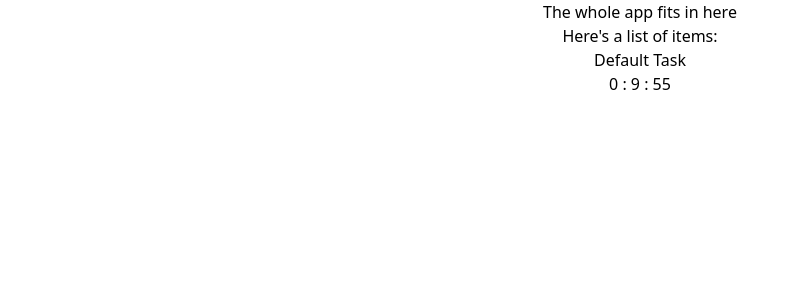
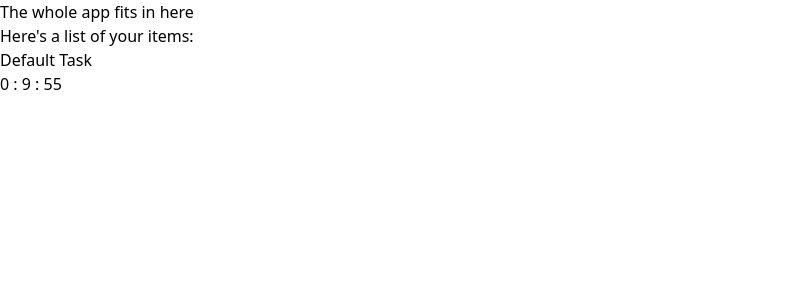
Before and after one commit to LaustinSpayce/countdown-timer, a React (Create React App) app: page / in a window 1280 px wide. Shown: the top 300 px of the page, without its empty margins (0-800 px from the left). Built offline with nearby package versions, Linux system fonts and the light colour scheme.

Commit message:
Tailwind configured!

```diff
--- a/src/App.js
+++ b/src/App.js
@@ -1,10 +1,9 @@
 import React from 'react'
-import './App.css'
 import ItemsList from './components/itemslist'
 
 function App() {
   return (
-    <div className="App">
+    <div>
       <div>
         <h1>
           The whole app fits in here
--- a/src/components/itemslist.jsx
+++ b/src/components/itemslist.jsx
@@ -5,7 +5,7 @@ export default function ItemsList(props) {
 
   return (
     <div>
-      <h2>Here's a list of items:</h2>
+      <h2>Here's a list of your items:</h2>
       <CountdownItem/>
     </div>
   )
```
